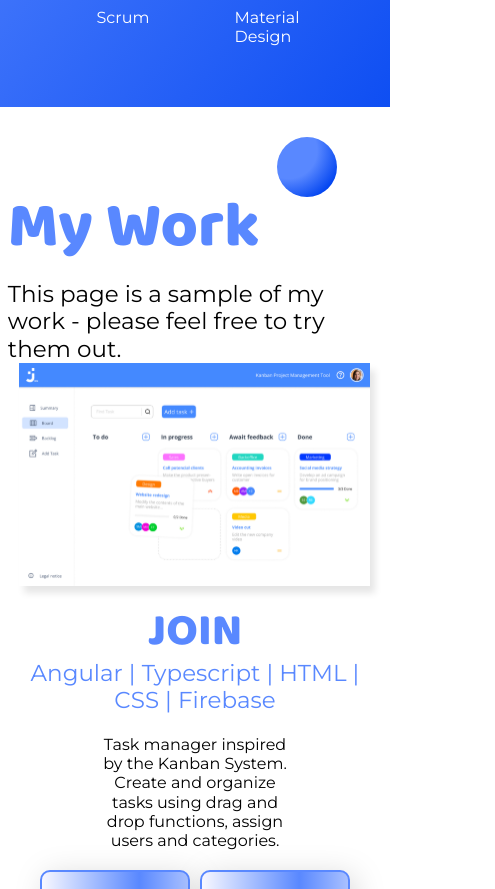
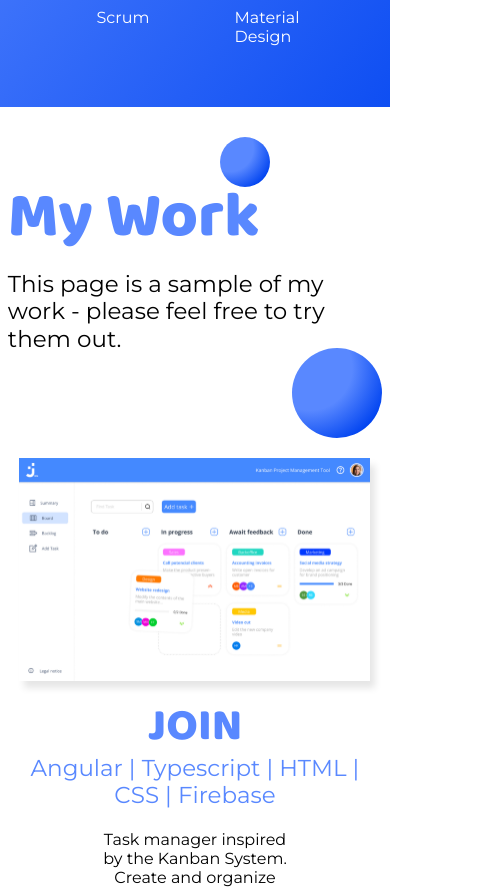
Before and after one commit to Rafael-Go7/Rafael-Go7_Portfolio, an Angular app: page / in a window 390 px wide. Shown: the part 2602-3491 px from the top of the page, 495 px wide, since content can reach past the window. Built offline with nearby package versions, Linux system fonts and the light colour scheme.

Commit message:
Portfolio.component - Bubbles responsive_Revision started_top2 finished

```diff
--- a/src/app/4_portfolio/portfolio.component.html
+++ b/src/app/4_portfolio/portfolio.component.html
@@ -10,7 +10,9 @@
             <p>
                 This page is a sample of my work - please feel free to try <br> them out.
             </p>
-            <!-- <div class="WorkBubbleMidBackground"></div> -->
+
+            <img class="WorkBubbleMid" src="./../assets/img/bubble_blue_middle.svg">
+
         </div>
     </div>
 
--- a/src/app/4_portfolio/portfolio.component.scss
+++ b/src/app/4_portfolio/portfolio.component.scss
@@ -37,6 +37,8 @@
 .WorkSample{
     display: flex;
     justify-content: space-between;
+    width: 100%;
+    z-index: 1;
 
     p{
         font-family: 'Montserrat', sans-serif;
@@ -254,7 +256,9 @@
     }
 }
 
-//      <----    BUBBLES     ---->
+
+//      <----    BUBBLES (unresponsive)   ---->
+
 
 .WorkBubbleSmall{
     width: 100%;
@@ -269,13 +273,18 @@
     }
 }
 
-.WorkBubbleMidBackground{
-    background-image: url("/assets/img/bubble_blue_middle.svg");
-    background-repeat: no-repeat;
+.WorkBubbleMid{
     height: 225px;
     width: 320px;
+    padding-bottom: 30px;
+    margin-top: -30px;
+    padding-left: 40px;
 }
-//      <--- Bubbles in Projects-Section ---->
+
+
+ //  -----    BUBBLES Entwürfe (unresponsive)  -----
+
+
 
 // .JoinBubbleBig{
 //     // height: 500px;
@@ -335,6 +344,11 @@
 
 @media screen and (min-width: 660px) and (max-width: 1199px) {
 
+
+    .WorkSample{
+        flex-direction: column;
+    }
+
     .infos{
         min-width: 100%;
         align-items: center;
@@ -382,14 +396,25 @@
         }
     }
 
+
     //      <!----    BUBBLES Responsive    ----!>
 
+
     .WorkBubbleSmall{
-        margin-left: 20%
+        margin-left: 20px;
     }
 
+    .WorkBubbleMid{
+        height: 120px;
+        width: 120px;
+        padding-bottom: 20px;
+        margin-top: -5px;
+        padding-left: 55%;
+        z-index: 0;
+    }
 
 }
+
 
 @media screen and (min-width: 481px) and (max-width: 659px) {
 
@@ -397,6 +422,12 @@
         margin-left: 2%;
         margin-right: 2%;
         width: 96%;
+    }
+
+    .WorkSample{
+        flex-direction: column;
+        align-items: flex-end;
+        justify-content: unset;
     }
 
     .infos{
@@ -448,12 +479,23 @@
         }
     }
 
-        //      <!----    BUBBLES Responsive    ----!>
+    //      <!----    BUBBLES Responsive    ----!>
 
-        .WorkBubbleSmall{
-            margin-left: 20%
-        }
+
+    .WorkBubbleSmall{
+        margin-left: 20px;
+    }
+
+    .WorkBubbleMid{
+        height: 120px;
+        width: 120px;
+        padding-bottom: 20px;
+        margin-top: -5px;
+        // padding-left: 55%;
+        z-index: 0;
+    }
 }
+
 
 @media screen and (min-width: 280px) and (max-width: 480px) {
 
@@ -461,6 +503,12 @@
         margin-left: 2%;
         margin-right: 2%;
         width: 96%;
+    }
+
+    .WorkSample{
+        flex-direction: column;
+        align-items: flex-end;
+        justify-content: unset;
     }
 
     .infos{
@@ -513,14 +561,24 @@
         }
     }
 
+
         //      <!----    BUBBLES Responsive    ----!>
 
+
         .WorkBubbleSmall{
-            margin-left: 30%;
+            margin-left: 50px;
 
             img {
-                height: 60px;
-
+                height: 50px;
             }
         }
+
+        .WorkBubbleMid{
+            height: 90px;
+            width: 90px;
+            padding-bottom: 20px;
+            margin-top: -5px;
+            // padding-left: 55%;
+            z-index: 0;
+        }
 }
```
